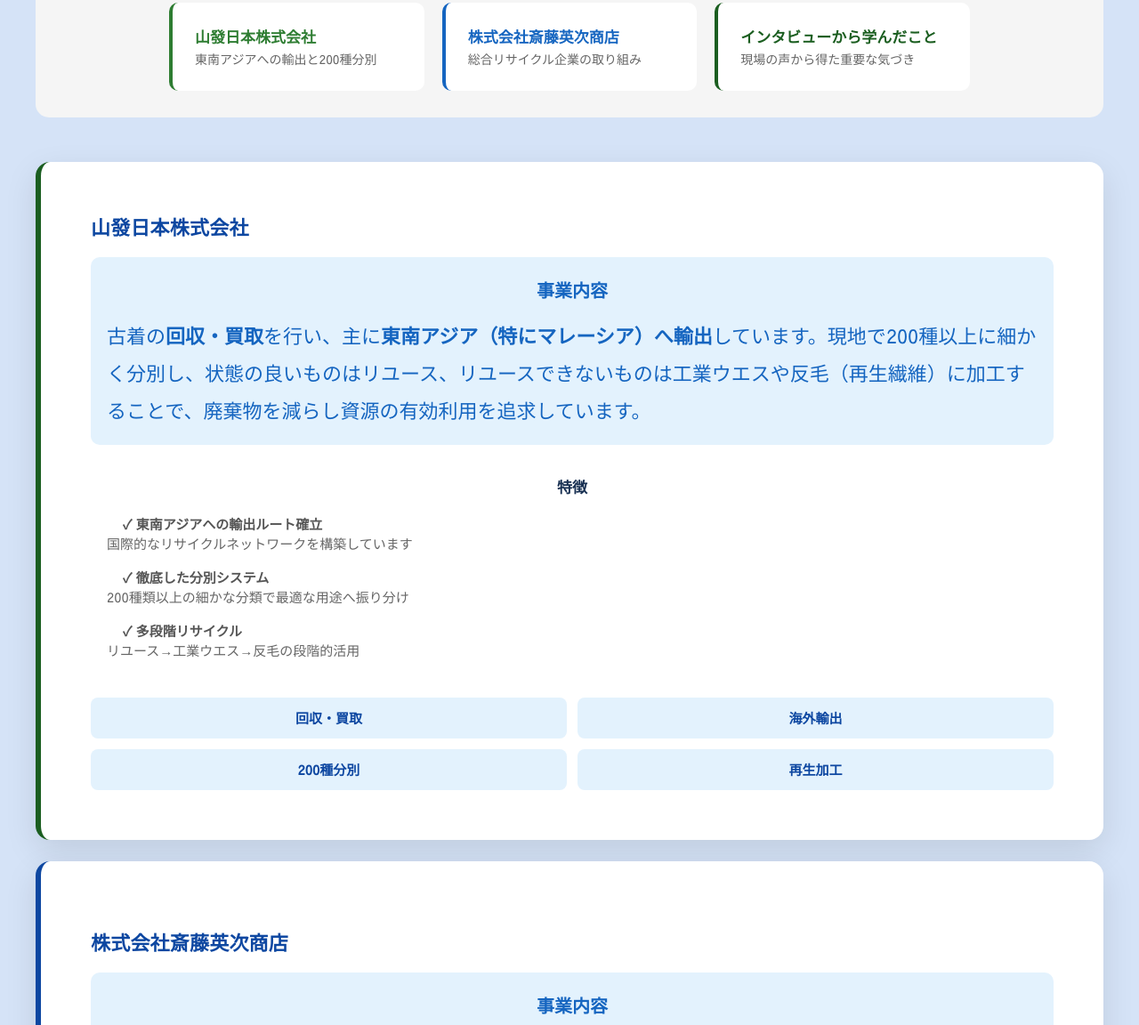
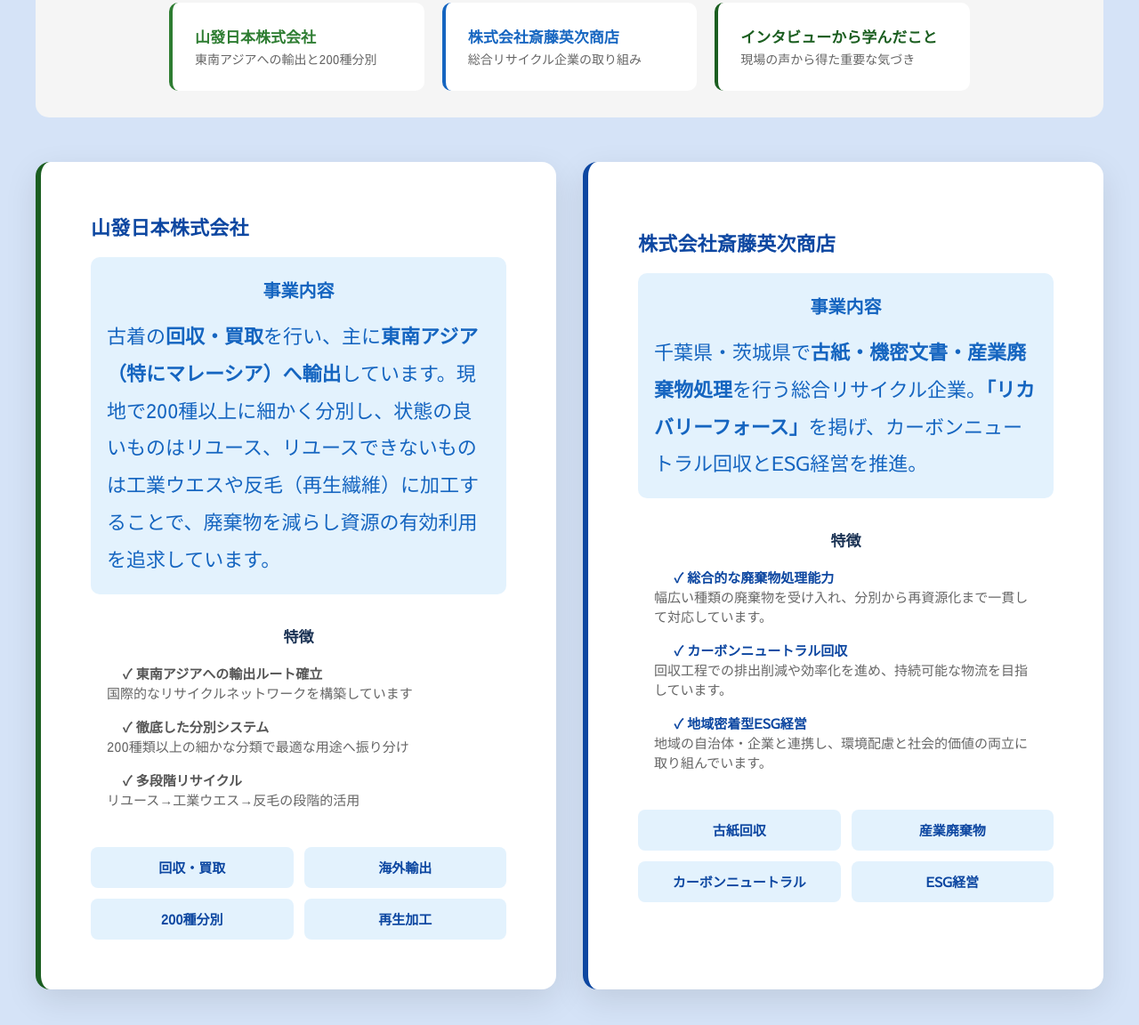
Before and after one commit to DaigoMatsuki/web_contest, a plain HTML site: page interview.html in a window 1280 px wide. Shown: the part 522-1674 px from the top of the page at 89% size. Drawn offline with Linux system fonts and the light colour scheme.

Commit message:
Add files via upload

```diff
--- a/interview.html
+++ b/interview.html
@@ -80,7 +80,7 @@
     </div>
 
     <!-- 企業カード 2カラムレイアウト -->
-    <div id="company-cards">
+    <div class="company-cards">
 
       <!-- 山發日本株式会社 -->
       <div id="company1" class="company-card company-card--green company-card--large">
```
